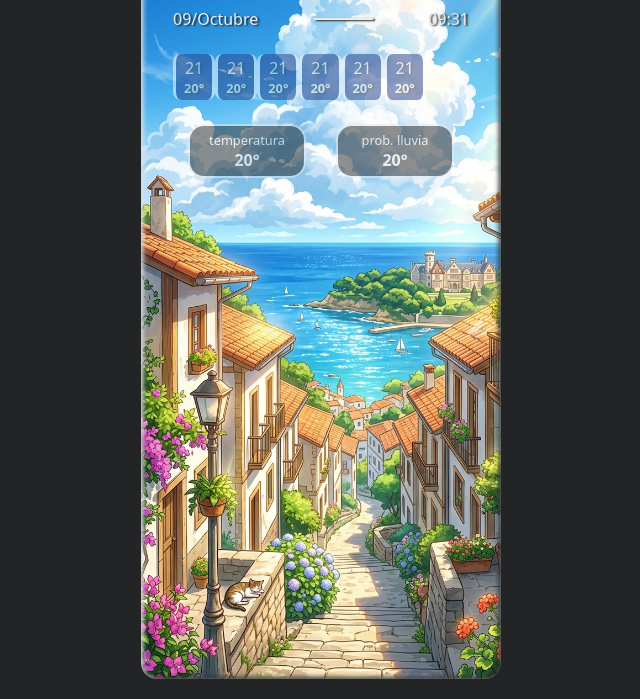
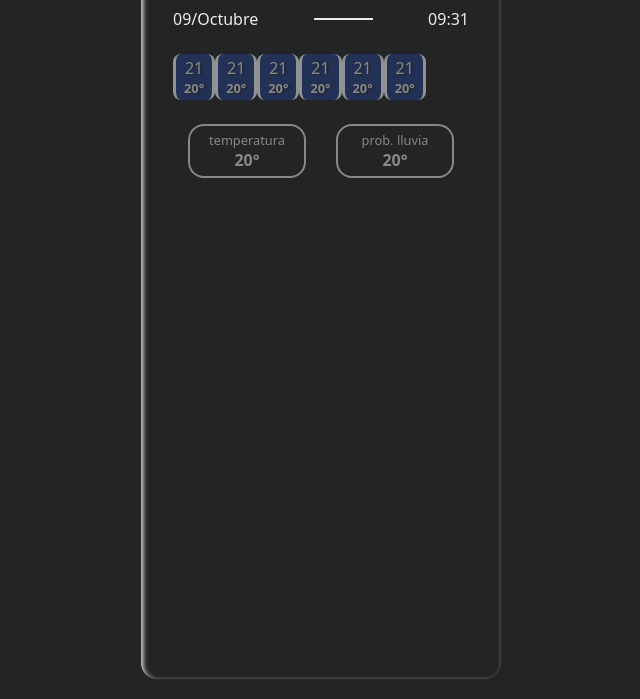
Before and after one commit to ghangrel/Weather-App, a plain HTML site: page index.html in a window 1280 px wide. Shown: the part 101-800 px from the top of the page, without its empty margins (319-959 px from the left). Drawn offline with Linux system fonts and the light colour scheme; no server answers.

Commit message:
Change background image to solid color

```diff
--- a/styles.css
+++ b/styles.css
@@ -35,7 +35,7 @@ main {
     display: flex;
     flex-direction: column;
     border-radius: 1rem;
-    background-image: url(img/soleado.jpg);
+    background-color: var(--black);
     background-repeat: no-repeat;
     background-size:cover;
     box-shadow: inset 2px 2px 5px var(--white), inset -2px -2px 5px var(--black);
```
